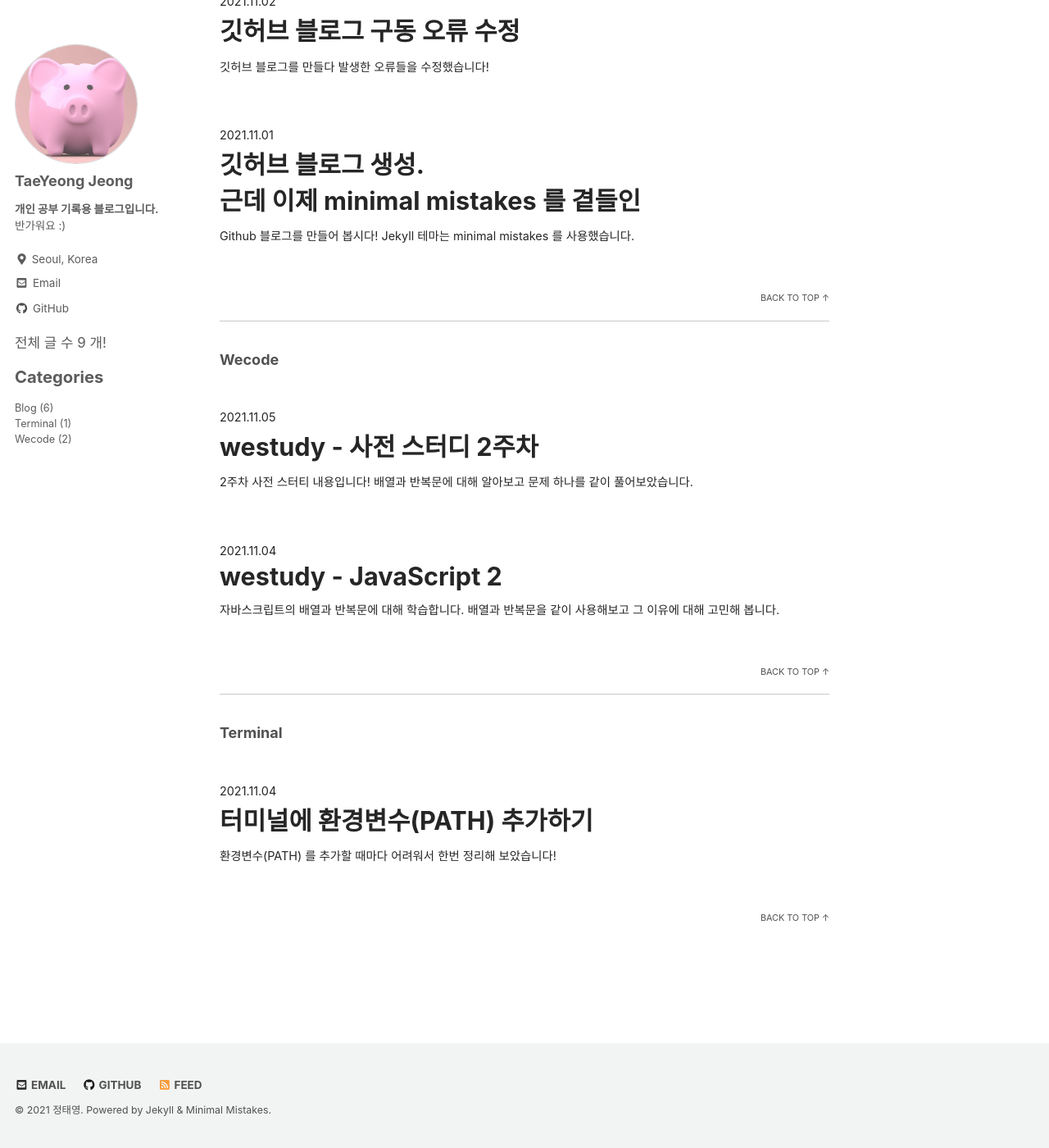
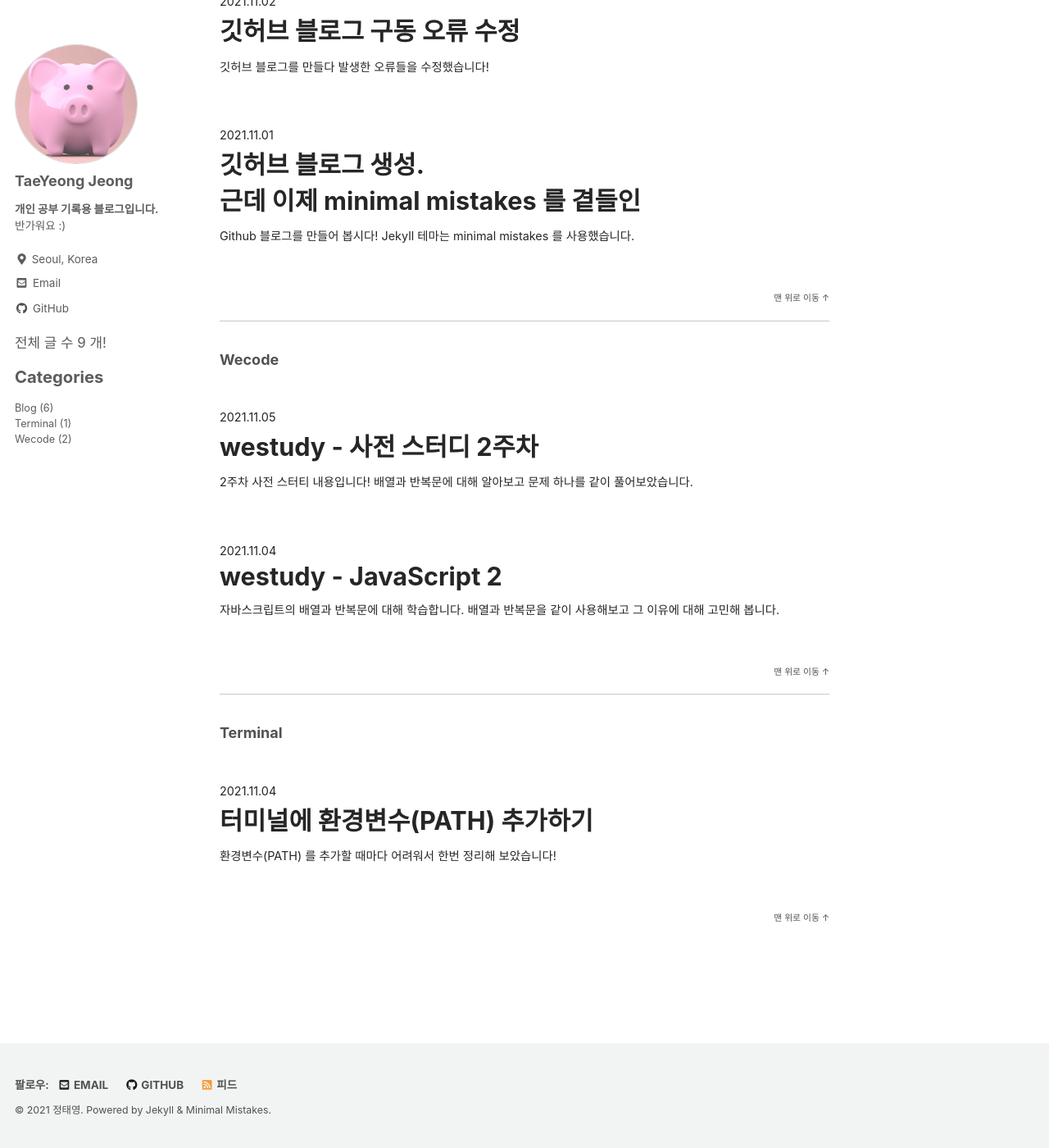
Before and after one commit to dev-taeyeong/test-blog, a Jekyll site: the page built from _pages/categories.md, in a window 1280 px wide and 1400 px high, scrolled down 1041 px. Shown: the whole window at 82% size. Built offline with Jekyll 4.4.1, drawn with Linux system fonts in a browser that asks for light colours; cached includes are drawn as plain includes; some web fonts are replaced; some of the changed lines change nothing that is shown.

Commit message:
언어 변경

```diff
--- a/_config.yml
+++ b/_config.yml
@@ -15,7 +15,7 @@
 minimal_mistakes_skin: 'default' # "air", "aqua", "contrast", "dark", "dirt", "neon", "mint", "plum", "sunrise"
 
 # Site Settings
-locale: 'kr-KR' # 블로그의 주요 언어. 한국어는 ko-KR 로 설정.
+locale: 'ko-KR' # 블로그의 주요 언어. 한국어는 ko-KR 로 설정.
 title: '1day 1commit' # 사이트 탭에서 보이는 이름.
 title_separator: '-' # 타이틀 사이 구분자 <title>Welcom to Jekyll - Minimal Mistakes</title> 해당 형식으로 들어간다.
 subtitle: '근데 이제 가끔 휴식을 곁들인' # 타이틀 아래에 나올 작은 소제목
```
